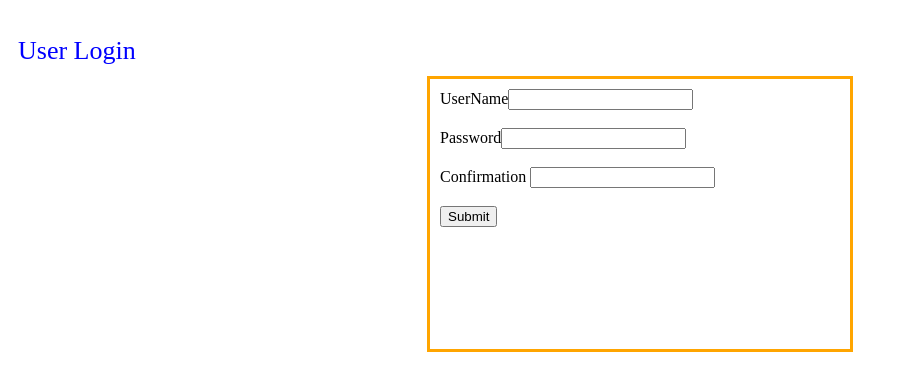
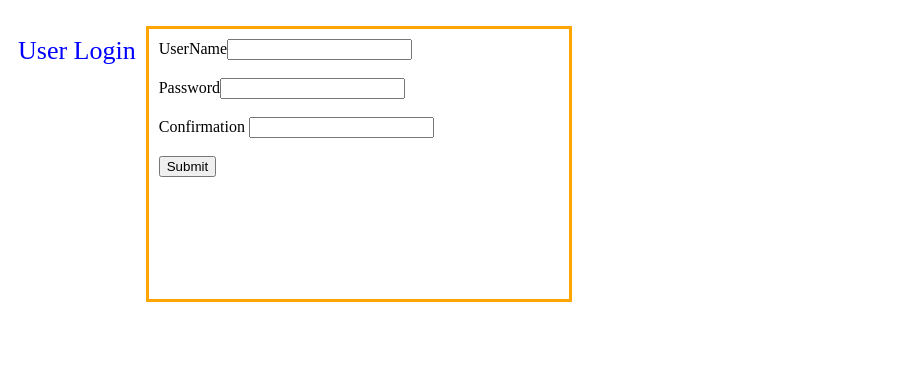
Before and after one commit to amendezo/midterm-2019, a plain HTML site: page index.html in a window 1280 px wide. Shown: the whole page, without its empty margins (0-898 px from the left). Drawn offline with Linux system fonts and the light colour scheme.

Commit message:
Update style.css

```diff
--- a/style.css
+++ b/style.css
@@ -1,6 +1,7 @@
 p{
     font-size: 26px;
     color: blue;
+    text-align: center;
 }
 div {
     width:400px;
@@ -11,5 +12,6 @@ div {
 .center {
     margin: auto;
     padding: 10px;
+    float: left;
 
 }
```
